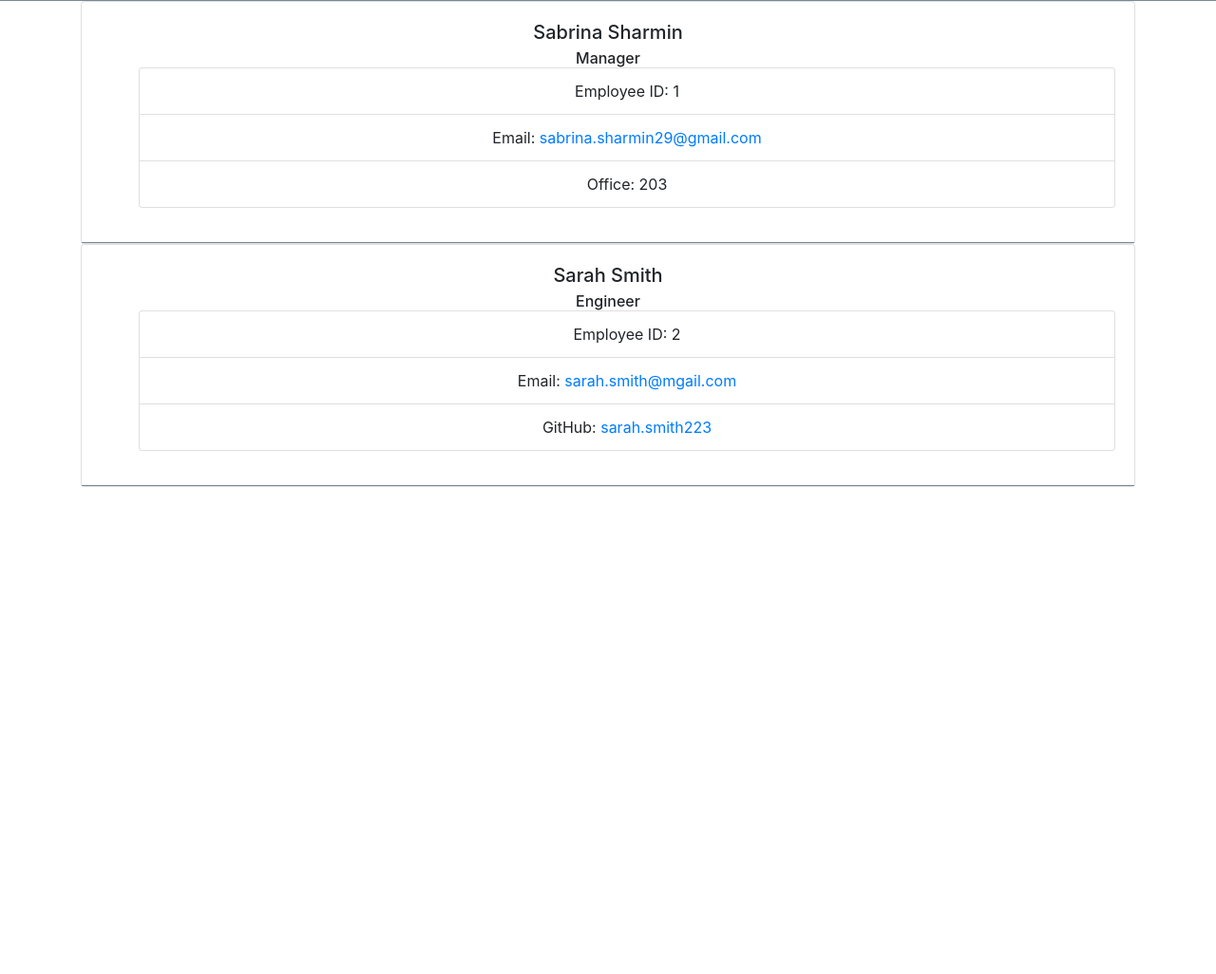
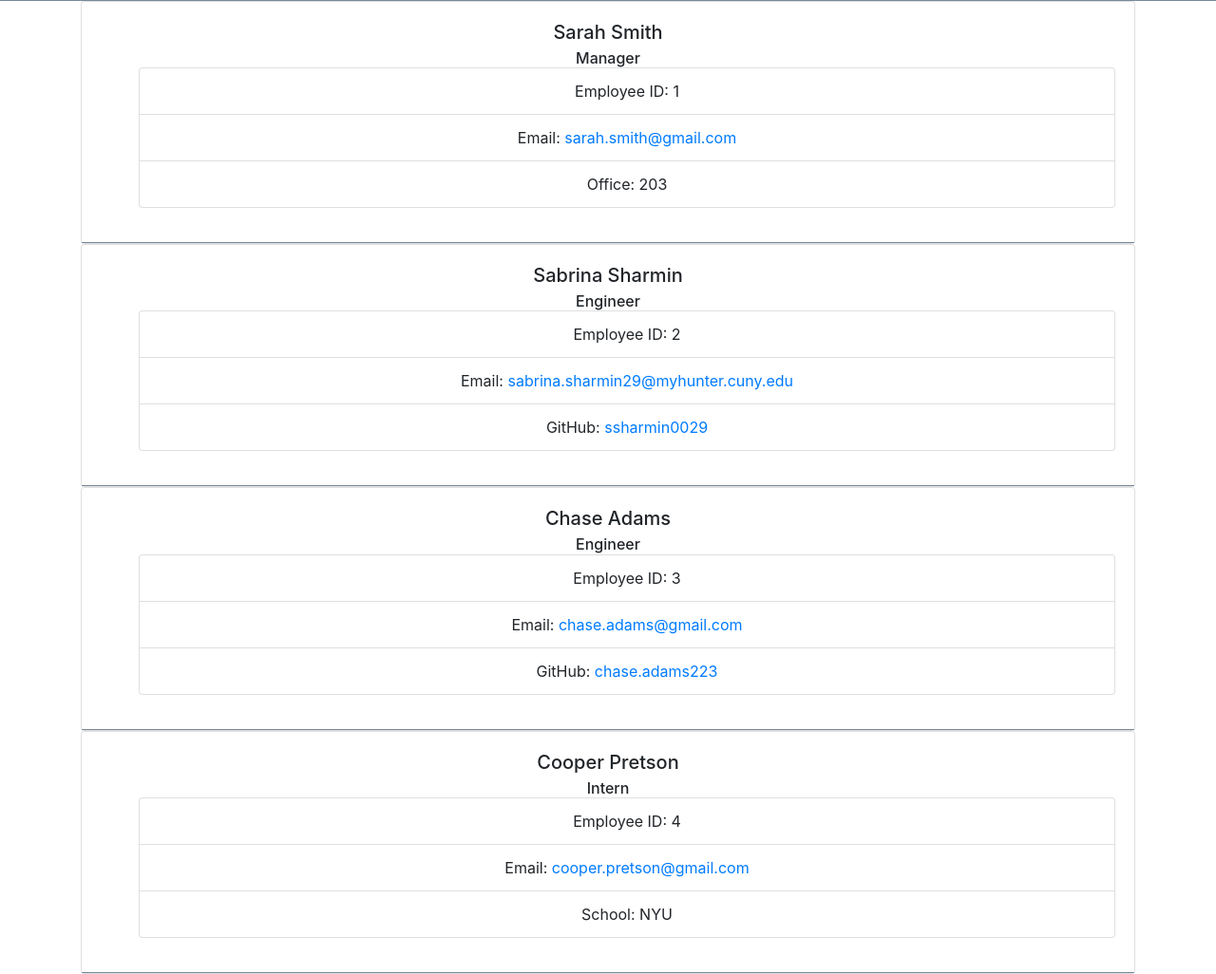
Before and after one commit to ssharmin0029/team-profile-generator, a website: page output/index.html in a window 1280 px wide. Shown: the part 123-1149 px from the top of the page at 95% size. Before the commit the page ends 800 px from the top, so only its background shows below. Drawn offline with nearby package versions, Linux system fonts and the light colour scheme.

Commit message:
screenshots added and sample html generated inside output folder

```diff
--- a/output/index.html
+++ b/output/index.html
@@ -15,22 +15,42 @@
             <main class="container">
                 <div class="card" style="wdith: 18rem;">
                 <div class="card-body">
-                    <h5 class="card-title">Sabrina Sharmin</h5>
+                    <h5 class="card-title">Sarah Smith</h5>
                     <h6 class="card-subtitle">Manager</h6>
                     <ul list-group list-group-flush>
                         <li class="list-group-item">Employee ID: 1</li>
-                        <li class="list-group-item">Email: <a href="mailto:sabrina.sharmin29@gmail.com" class="card-link">sabrina.sharmin29@gmail.com</a></li>
+                        <li class="list-group-item">Email: <a href="mailto:sarah.smith@gmail.com" class="card-link">sarah.smith@gmail.com</a></li>
                         <li class="list-group-item">Office: 203</li>
                     </ul>
                 </div>
             </div><div class="card" style="wdith: 18rem;">
                 <div class="card-body">
-                    <h5 class="card-title">Sarah Smith</h5>
+                    <h5 class="card-title">Sabrina Sharmin</h5>
                     <h6 class="card-subtitle">Engineer</h6>
                     <ul list-group list-group-flush>
                         <li class="list-group-item">Employee ID: 2</li>
-                        <li class="list-group-item">Email: <a href="mailto:sarah.smith@mgail.com" class="card-link">sarah.smith@mgail.com</a></li>
-                        <li class="list-group-item">GitHub: <a href="https://github.com/sarah.smith223" target="_blank" class="card-link">sarah.smith223</a></li>
+                        <li class="list-group-item">Email: <a href="mailto:sabrina.sharmin29@myhunter.cuny.edu" class="card-link">sabrina.sharmin29@myhunter.cuny.edu</a></li>
+                        <li class="list-group-item">GitHub: <a href="https://github.com/ssharmin0029" target="_blank" class="card-link">ssharmin0029</a></li>
+                    </ul>
+                </div>
+            </div><div class="card" style="wdith: 18rem;">
+                <div class="card-body">
+                    <h5 class="card-title">Chase Adams</h5>
+                    <h6 class="card-subtitle">Engineer</h6>
+                    <ul list-group list-group-flush>
+                        <li class="list-group-item">Employee ID: 3</li>
+                        <li class="list-group-item">Email: <a href="mailto:chase.adams@gmail.com" class="card-link">chase.adams@gmail.com</a></li>
+                        <li class="list-group-item">GitHub: <a href="https://github.com/chase.adams223" target="_blank" class="card-link">chase.adams223</a></li>
+                    </ul>
+                </div>
+            </div><div class="card" style="wdith: 18rem;">
+                <div class="card-body">
+                    <h5 class="card-title">Cooper Pretson</h5>
+                    <h6 class="card-subtitle">Intern</h6>
+                    <ul list-group list-group-flush>
+                        <li class="list-group-item">Employee ID: 4</li>
+                        <li class="list-group-item">Email: <a href="mailto:cooper.pretson@gmail.com" class="card-link">cooper.pretson@gmail.com</a></li>
+                        <li class="list-group-item">School: NYU</li>
                     </ul>
                 </div>
             </div>
```
Also changed, not shown: assets/images/final-page-1.png (added), assets/images/final-page-2.png (added).
